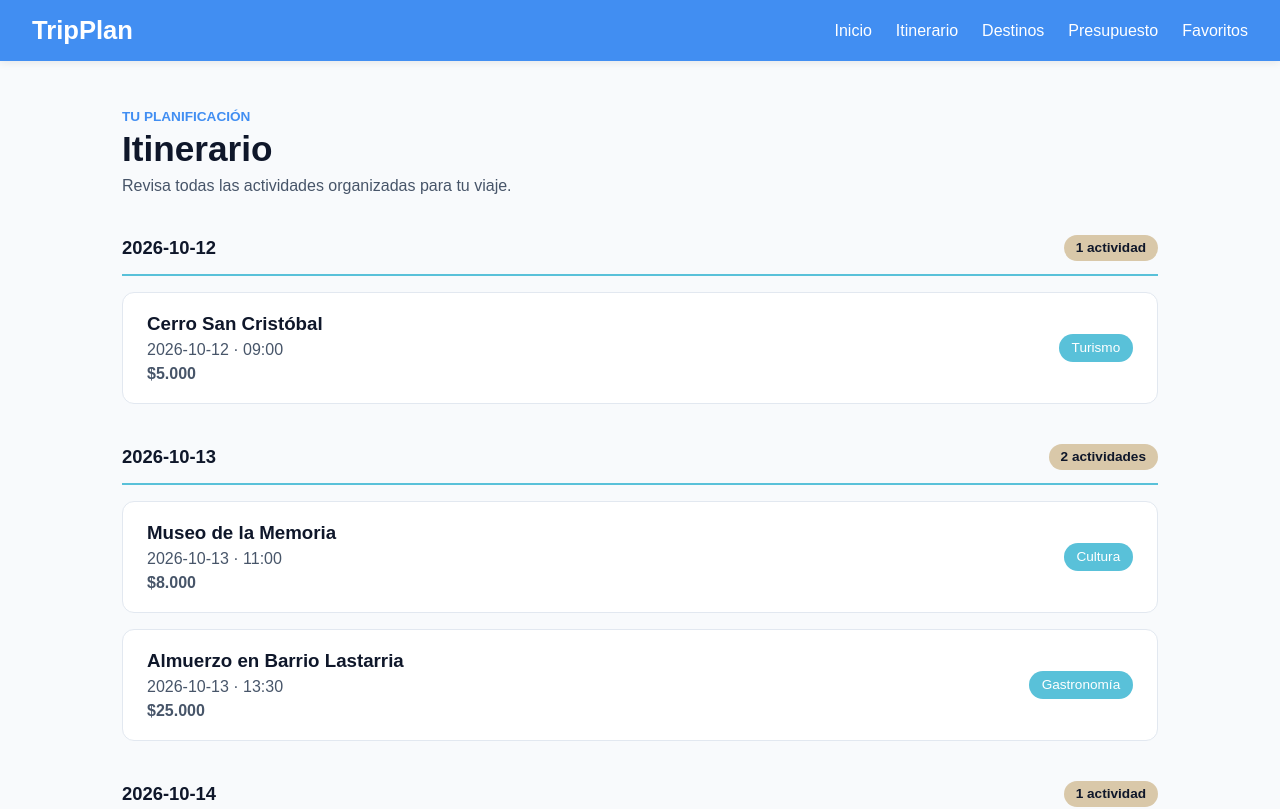
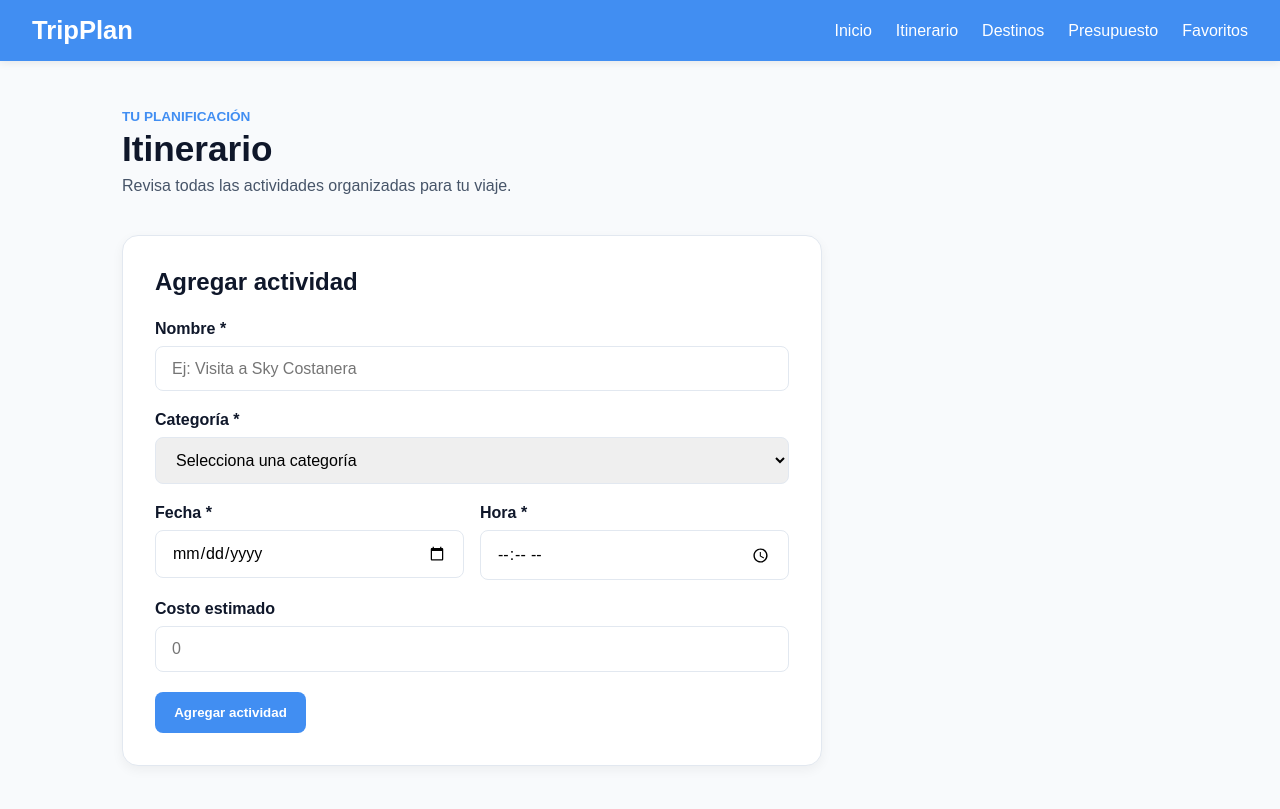
Before and after one commit to marycodder/viajes, a React (Vite) app: page /itinerario in a window 1280 px wide. Shown: the top 809 px of the page. Built offline with nearby package versions, Linux system fonts and the light colour scheme.

Commit message:
Se añadió formulario de actividades con validaciones y ordenados por fecha

```diff
--- /dev/null
+++ b/src/components/ActivityForm.jsx
@@ -0,0 +1,147 @@
+import { useState } from 'react';
+
+function ActivityForm({ agregarActividad }) {
+  const [formulario, setFormulario] = useState({
+    nombre: '',
+    fecha: '',
+    hora: '',
+    categoria: '',
+    costo: '',
+  });
+
+  const [error, setError] = useState('');
+
+  const manejarCambio = (evento) => {
+    const { name, value } = evento.target;
+
+    setFormulario({
+      ...formulario,
+      [name]: value,
+    });
+  };
+
+  const manejarEnvio = (evento) => {
+    evento.preventDefault();
+
+    if (
+      !formulario.nombre ||
+      !formulario.fecha ||
+      !formulario.hora ||
+      !formulario.categoria
+    ) {
+      setError('Completa todos los campos obligatorios.');
+      return;
+    }
+
+    const nuevaActividad = {
+      id: Date.now(),
+      nombre: formulario.nombre,
+      fecha: formulario.fecha,
+      hora: formulario.hora,
+      categoria: formulario.categoria,
+      costo: Number(formulario.costo) || 0,
+      favorito: false,
+    };
+
+    agregarActividad(nuevaActividad);
+
+    setFormulario({
+      nombre: '',
+      fecha: '',
+      hora: '',
+      categoria: '',
+      costo: '',
+    });
+
+    setError('');
+  };
+
+  return (
+    <form className="activity-form" onSubmit={manejarEnvio}>
+      <h2>Agregar actividad</h2>
+
+      {error && (
+        <p className="form-error">
+          {error}
+        </p>
+      )}
+
+      <div className="form-group">
+        <label htmlFor="nombre">Nombre *</label>
+
+        <input
+          id="nombre"
+          name="nombre"
+          type="text"
+          value={formulario.nombre}
+          onChange={manejarCambio}
+          placeholder="Ej: Visita a Sky Costanera"
+        />
+      </div>
+
+      <div className="form-group">
+        <label htmlFor="categoria">Categoría *</label>
+
+        <select
+          id="categoria"
+          name="categoria"
+          value={formulario.categoria}
+          onChange={manejarCambio}
+        >
+          <option value="">Selecciona una categoría</option>
+          <option value="Turismo">Turismo</option>
+          <option value="Cultura">Cultura</option>
+          <option value="Gastronomía">Gastronomía</option>
+          <option value="Paseo">Paseo</option>
+          <option value="Entretenimiento">Entretenimiento</option>
+        </select>
+      </div>
+
+      <div className="form-row">
+        <div className="form-group">
+          <label htmlFor="fecha">Fecha *</label>
+
+          <input
+            id="fecha"
+            name="fecha"
+            type="date"
+            value={formulario.fecha}
+            onChange={manejarCambio}
+          />
+        </div>
+
+        <div className="form-group">
+          <label htmlFor="hora">Hora *</label>
+
+          <input
+            id="hora"
+            name="hora"
+            type="time"
+            value={formulario.hora}
+            onChange={manejarCambio}
+          />
+        </div>
+      </div>
+
+      <div className="form-group">
+        <label htmlFor="costo">Costo estimado</label>
+
+        <input
+          id="costo"
+          name="costo"
+          type="number"
+          min="0"
+          value={formulario.costo}
+          onChange={manejarCambio}
+          placeholder="0"
+        />
+      </div>
+
+      <button type="submit" className="primary-button">
+        Agregar actividad
+      </button>
+    </form>
+  );
+}
+
+export default ActivityForm;
--- a/src/pages/Itinerario.jsx
+++ b/src/pages/Itinerario.jsx
@@ -1,8 +1,26 @@
-import { actividades } from '../data/actividades';
+import { useState } from 'react';
+import { actividades as actividadesIniciales } from '../data/actividades';
+
 import ActivityCard from '../components/ActivityCard';
+import ActivityForm from '../components/ActivityForm';
 
 function Itinerario() {
-  const actividadesPorFecha = actividades.reduce((grupos, actividad) => {
+  const [actividades, setActividades] = useState(
+    actividadesIniciales);
+
+  const agregarActividad = (nuevaActividad) => {
+    setActividades([
+        ...actividades, nuevaActividad]);
+  };
+
+const actividadesOrdenadas = [...actividades].sort((a, b) => {
+  const fechaA = new Date(`${a.fecha}T${a.hora}`);
+  const fechaB = new Date(`${b.fecha}T${b.hora}`);
+
+  return fechaA - fechaB;
+});
+
+  const actividadesPorFecha = actividadesOrdenadas.reduce((grupos, actividad) => {
     const fecha = actividad.fecha;
 
     if (!grupos[fecha]) {
@@ -23,6 +41,8 @@ function Itinerario() {
           Revisa todas las actividades organizadas para tu viaje.
         </p>
       </section>
+
+        <ActivityForm agregarActividad={agregarActividad} />
 
       <section className="itinerary-content">
         {Object.entries(actividadesPorFecha).map(
--- a/src/styles/styles.css
+++ b/src/styles/styles.css
@@ -320,6 +320,92 @@ a {
   font-weight: 600;
 }
 
+/* FORMULARIO DE ACTIVIDADES */
+
+.activity-form {
+  max-width: 700px;
+
+  margin-bottom: 3rem;
+  padding: 2rem;
+
+  background-color: var(--color-surface);
+
+  border: 1px solid var(--color-border);
+  border-radius: 16px;
+
+  box-shadow: 0 4px 12px rgba(0, 0, 0, 0.05);
+}
+
+.activity-form h2 {
+  margin-bottom: 1.5rem;
+}
+
+.form-group {
+  display: flex;
+  flex-direction: column;
+
+  gap: 0.5rem;
+
+  margin-bottom: 1.25rem;
+}
+
+.form-group label {
+  font-weight: 600;
+}
+
+.form-group input,
+.form-group select {
+  width: 100%;
+
+  padding: 0.8rem 1rem;
+
+  border: 1px solid var(--color-border);
+  border-radius: 8px;
+
+  font: inherit;
+}
+
+.form-group input:focus,
+.form-group select:focus {
+  outline: 2px solid var(--color-secondary);
+  border-color: transparent;
+}
+
+.form-row {
+  display: grid;
+  grid-template-columns: 1fr 1fr;
+
+  gap: 1rem;
+}
+
+.primary-button {
+  padding: 0.8rem 1.2rem;
+
+  border: none;
+  border-radius: 8px;
+
+  background-color: var(--color-primary);
+  color: white;
+
+  font-weight: 600;
+
+  cursor: pointer;
+}
+
+.primary-button:hover {
+  background-color: var(--color-secondary);
+}
+
+.form-error {
+  margin-bottom: 1rem;
+  padding: 0.75rem 1rem;
+
+  background-color: #FEE2E2;
+  color: #991B1B;
+
+  border-radius: 8px;
+}
+
 /* RESPONSIVE */
 
 @media (max-width: 768px) {
@@ -406,4 +492,12 @@ a {
 
     gap: 0.6rem;
   }
+
+  .form-row {
+  grid-template-columns: 1fr;
 }
+
+.activity-form {
+  padding: 1.5rem;
+}
+}
```
